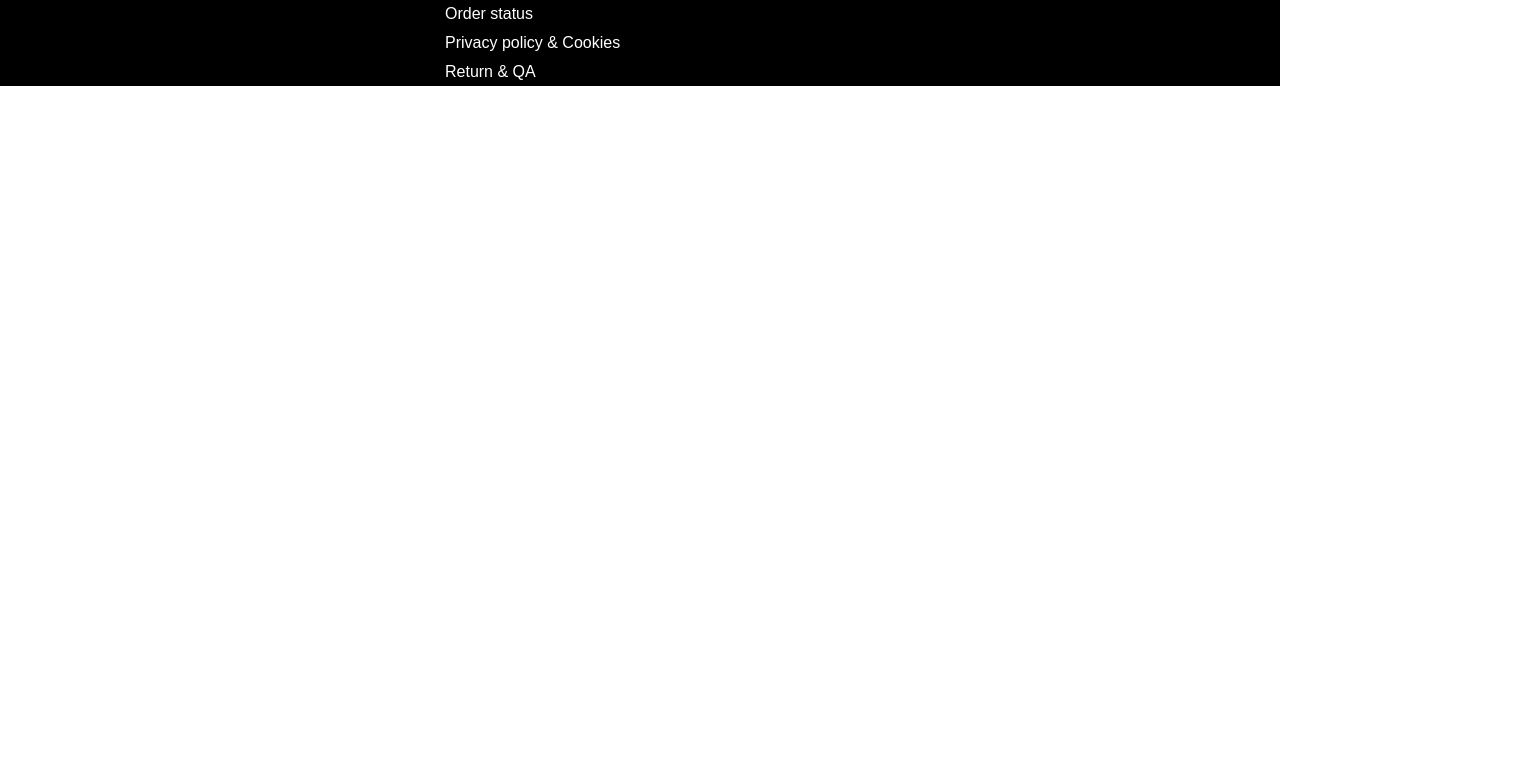
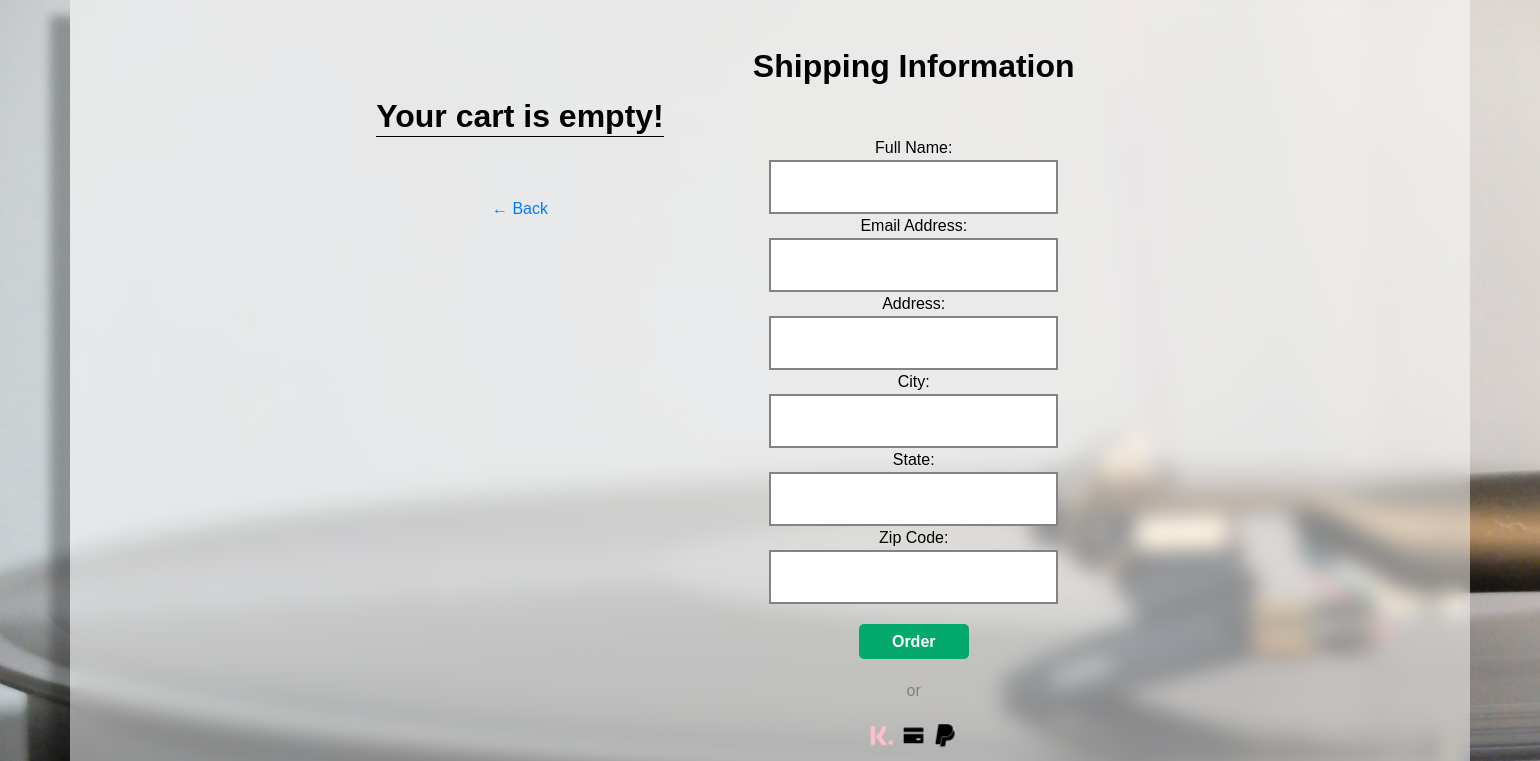
Before and after one commit to jonaelghid3y/Brokenrecords, a React app: page /Checkout in a window 1280 px wide. Shown: the part 302-1063 px from the top of the page, 1540 px wide, since content can reach past the window. Before the commit the page ends 800 px from the top, so only its background shows below. Built offline with nearby package versions, Linux system fonts and the light colour scheme; the HTML template or start-up script is replaced by a standard one.

Commit message:
sistakommitinnanredovisning

```diff
--- a/src/App.css
+++ b/src/App.css
@@ -60,7 +60,7 @@ a {
 
 
 #navbar {
-  margin-right: 40.5%;
+  margin-right: 39%;
   display: flex;
   flex-direction: row;
   gap: 20px;
@@ -416,49 +416,7 @@ text-align: center;
   align-items: center;
 }
 
-/* CHECKOUT */
-.form__container {
-  background-color: #f2f2f2;
-  padding: 1rem;
-  border: 1px solid lightgrey;
-  border-radius: 3px;
-}
 
-.form__row {
-  display: flex;
-  flex-wrap: wrap;
-}
-
-.form__col-25 {
-  flex: 25%;
-}
-
-.form__col-50 {
-  flex: 50%;
-}
-
-.form__col-75 {
-  flex: 75%;
-}
-
-.form__col-25,
-.form__col-50,
-.form__col-75 {
-  padding-inline-end: 5px;
-}
-
-input[type=text] {
-  width: 100%;
-  margin-bottom: 20px;
-  padding: 12px;
-  border: 1px solid #ccc;
-  border-radius: 3px;
-}
-
-label {
-  margin-bottom: 5px;
-  display: block;
-}
 
 .btn {
   cursor: pointer;
@@ -504,7 +462,7 @@ input {
 }
 
 .formContainer {
-  background-color: #272424;
+  background-color: #343030;
   color: #fff;
   padding: 20px;
   border-radius: 5px;
@@ -609,6 +567,9 @@ input {
   text-decoration: none;
   height: 25px;
 
+}
+#uppdateraKnapp:active {
+  transform: scale(0.9);
 }
 
 #knappcontainer {
@@ -734,3 +695,52 @@ input {
   width: 50px;
   height: 50px;
 }
+#checkoutdiv{
+  background-image: url(../imgs/adrian-korte-5gn2soeAc40-unsplash.jpg);
+
+background-repeat: no-repeat;
+  background-size: cover;
+  min-height: 75vh;
+  display: flex;
+  align-items: center;
+  justify-content: center;
+  flex-direction:  column;
+  width: 1540px;
+}
+#formcontainer{
+  background-color: rgba(255,255,255,.5);
+  backdrop-filter: blur(10px);
+  box-shadow: -20px 20px 10px rgba(0,0,0,0.3);
+  margin: 0 auto;
+  background-color: white;
+  display: flex;
+ padding-top: 50px;
+justify-content: center;
+  flex-direction: row;
+  width: 1400px;
+}
+.form-section{
+  display: flex;
+  align-items: center;
+  justify-content: center;
+  flex-direction: column;
+
+
+  width: 500px;
+}
+#formcontainer{
+  background-color: rgba(255,255,255,.5);
+  backdrop-filter: blur(10px);
+
+min-height: 1000px;
+}
+#checkoutform{
+  display: flex;
+  align-items: center;
+  flex-direction: column;
+  gap: 20px;
+}
+.inputcheckout{
+ border: 2px solid rgb(131, 131, 131);
+ font-size: 20px;
+}
--- a/src/components/Cart.jsx
+++ b/src/components/Cart.jsx
@@ -5,22 +5,26 @@ import { CartContext } from '../components/CartContext';
 import { AiFillPlusCircle } from 'react-icons/ai';
 import { AiFillMinusCircle } from 'react-icons/ai';
 import { FaTrashAlt } from 'react-icons/fa';
+import { motion } from 'framer-motion';
 
 const Styledtd = styled.td`
-  border: 1px solid grey;
+  border-bottom: 1px solid grey;
   text-align: left;
   padding: 8px;
 `;
 
 const Styledth = styled.th`
-  border: 1px solid grey;
+  border-bottom: 1px solid grey;
   text-align: center;
   padding: 8px;
 `;
 
 const Styledtable = styled.table`
+  margin-top: 100px;
   border-collapse: collapse;
-  width: 80%;
+  border-bottom: 1px solid grey;
+
+  width: 100%;
   padding-top: 50px;
   padding-bottom: 50px;
 `;
@@ -29,10 +33,19 @@ const Styleddeletebutton = styled.button`
   display: flex;
   align-items: center;
   gap: 10px;
-  color: red;
+  color: white;
+
+  background-color: #921616;
+  margin: 0 auto;
   padding: 5px;
-  border: 2px solid red;
+
   border-radius: 3px;
+  transition: all 0.2s ease-in-out;
+
+  &:active {
+    transform: scale(0.9);
+  }
+
 `;
 
 const Cart = ({ cart }) => {
@@ -46,9 +59,9 @@ const Cart = ({ cart }) => {
     reduceProduct(productId);
   };
 
-  const handleremoveProduct =(productId)=>{
+  const handleremoveProduct = (productId)=>{
 
-    removeProduct();
+    removeProduct(productId);
 
   }
   const emptyCart = () => {
@@ -68,7 +81,7 @@ const Cart = ({ cart }) => {
   if (cart.length === 0) {
     return (
       <div className="cart__empty">
-        <p>Your cart is empty</p>
+        <h1 style={{borderBottom: "1px solid black", marginTop: "50px" , marginBottom: "50px"}}>Your cart is empty!</h1>
         <Link to="/" className="backLink">
           &#8592; Back
         </Link>
@@ -78,7 +91,8 @@ const Cart = ({ cart }) => {
 
   return (
     <>
-      <div className="cart__container">
+      <div style={{borderBottom: "1px solid black", width:"100%"}} className="cart__container">
+        <h1 >Cart</h1>
         <Styledtable>
           <thead>
             <tr>
@@ -106,9 +120,9 @@ const Cart = ({ cart }) => {
 
                 <Styledtd>
                   <div id="knappcontainer">
-                    <button onClick={() => handlereduceProduct(product._id)}><AiFillMinusCircle /></button>
+                    <motion.button whileTap={{ scale: 0.9 }} onClick={() => handlereduceProduct(product._id)}><AiFillMinusCircle /></motion.button>
                     <p>{product.quantity}</p>
-                    <button onClick={() => handleAddProduct(product._id)}><AiFillPlusCircle /></button>
+                    <motion.button whileTap={{ scale: 0.9 }} onClick={() => handleAddProduct(product._id)}><AiFillPlusCircle /></motion.button>
                   </div>
                 </Styledtd>
                 <Styledtd>
@@ -119,7 +133,7 @@ const Cart = ({ cart }) => {
           </tbody>
         </Styledtable>
         <h4>Total price: ${totalPrice}</h4>
-        <Styleddeletebutton onClick={emptyCart}>Empty Cart</Styleddeletebutton>
+        <Styleddeletebutton style={{marginBottom:"100px"}} onClick={emptyCart}>Empty Cart</Styleddeletebutton>
 
 
 
--- a/src/pages/Checkout.jsx
+++ b/src/pages/Checkout.jsx
@@ -2,15 +2,114 @@ import React, { useContext } from 'react';
 import Cart from '../components/Cart';
 import { CartContext } from '../components/CartContext';
 import { useState } from 'react';
+import { motion } from 'framer-motion';
+import {SiKlarna} from 'react-icons/si';
+import {AiFillCreditCard} from 'react-icons/ai';
+import {SiPaypal} from 'react-icons/si'
 
 const Checkout = () => {
   const { cart, setCart } = useContext(CartContext); // Get cart and setCart from CartContext
   const [updatecart, setupdateCart] = useState([]);
+  const [name, setName] = useState("");
+  const [email, setEmail] = useState("");
+  const [address, setAddress] = useState("");
+  const [city, setCity] = useState("");
+  const [state, setState] = useState("");
+  const [zip, setZip] = useState("");
+  const [rabbatkod, setrabbatkod] = useState("");
 
+
+  const handleSubmit = (e) => {
+    e.preventDefault();
+
+  };
   return (
-    <>
+    <div id="checkoutdiv">
+      <h1 style={{margin: "40px" ,color:"white", fontSize: "60px"}}>Checkout</h1>
+      <div id="formcontainer">
       <Cart cart={cart} updatecart={updatecart} setupdateCart={setupdateCart} />
-    </>
+      <div className="checkout-form-container">
+      <form  id="checkoutform"onSubmit={handleSubmit}>
+        <div className="form-section">
+          <h1 style={{marginBottom: "50px"}}>Shipping Information</h1>
+          <label htmlFor="name">Full Name:</label>
+          <input
+            type="text"
+            id="name"className='inputcheckout'
+            value={name}
+            onChange={(e) => setName(e.target.value)}
+            required
+          />
+          <label htmlFor="email">Email Address:</label>
+          <input
+          className='inputcheckout'
+            type="email"
+            id="email"
+            value={email}
+            onChange={(e) => setEmail(e.target.value)}
+            required
+          />
+          <label htmlFor="address">Address:</label>
+          <input
+          className='inputcheckout'
+            type="text"
+            id="address"
+            value={address}
+            onChange={(e) => setAddress(e.target.value)}
+            required
+          />
+          <label htmlFor="city">City:</label>
+          <input
+          className='inputcheckout'
+            type="text"
+            id="city"
+            value={city}
+            onChange={(e) => setCity(e.target.value)}
+            required
+          />
+          <label htmlFor="state">State:</label>
+          <input
+          className='inputcheckout'
+            type="text"
+            id="state"
+            value={state}
+            onChange={(e) => setState(e.target.value)}
+            required
+          />
+          <label
+           htmlFor="zip">Zip Code:</label>
+          <input
+          className='inputcheckout'
+            type="text"
+            id="zip"
+            value={zip}
+            onChange={(e) => setZip(e.target.value)}
+            required
+          />
+        </div>
+
+
+        <motion.button whileTap={{ scale: 0.9 }} style={{width: "100px"}}  id="checkoutknapp" type="submit">Order</motion.button>
+        <p style={{color:"grey"}}>or</p>
+        <motion.div whileInView={{scale:0.9}} style={{
+          display:"flex",
+          gap: "10px"
+}}>
+
+        <SiKlarna size="25"color='pink'/>
+        <AiFillCreditCard size="25"/>
+        <SiPaypal  size="25"/>
+
+          </motion.div>
+
+
+      </form>
+    </div>
+
+      </div>
+
+
+    </div>
   )
 }
 
--- a/src/pages/Products.jsx
+++ b/src/pages/Products.jsx
@@ -10,6 +10,7 @@ import { IoIosArrowForward, IoIosArrowBack } from 'react-icons/io'
 import {TbVinyl } from 'react-icons/tb'
 import styled from 'styled-components';
 import Product from '../components/Product';
+
 
 const Products = () => {
   const [slideIndex, setSlideIndex] = useState(0);
@@ -131,6 +132,10 @@ const Button = styled.button`
   &:hover {
     color: rgb(241, 198, 6);;
     border: 2px solid rgb(241, 198, 6);;
+
+  }
+  &:active {
+    transform: scale(0.9);
   }
 
 `;
--- a/src/pages/admin/ManageProducts.jsx
+++ b/src/pages/admin/ManageProducts.jsx
@@ -109,7 +109,7 @@ const ManageProducts = () => {
 
 const Manageproductspagediv = styled.div`
   font-family: 'Lexend', sans-serif;
-  min-height: 535px;
+  min-height: 100vh;
   display: flex;
   justify-content: center;
   align-items: center;
@@ -178,6 +178,9 @@ const Styleddeletebutton = styled.button`
   padding: 5px 5px;
   font-weight: bold;
   height: 35px;
+  &:active {
+    transform: scale(0.9);
+  }
 `;
 
 export default ManageProducts
```
Also changed, not shown: src/components/Nav.jsx (+26 -15 lines).
